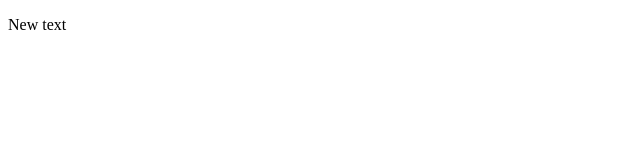
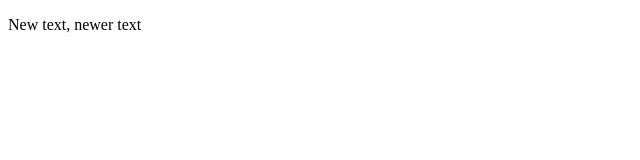
Before and after one commit to matstaraldsen/MyFirstRepo, a plain HTML site: page index.html in a window 1280 px wide. Shown: the full height of the page, 0-640 px from the left. Drawn offline with Linux system fonts and the light colour scheme.

Commit message:
Update index.html

```diff
--- a/index.html
+++ b/index.html
@@ -6,6 +6,6 @@
     <title>Document</title>
   </head>
   <body>
-    <p>New text</p>
+    <p>New text, newer text</p>
   </body>
 </html>
```
